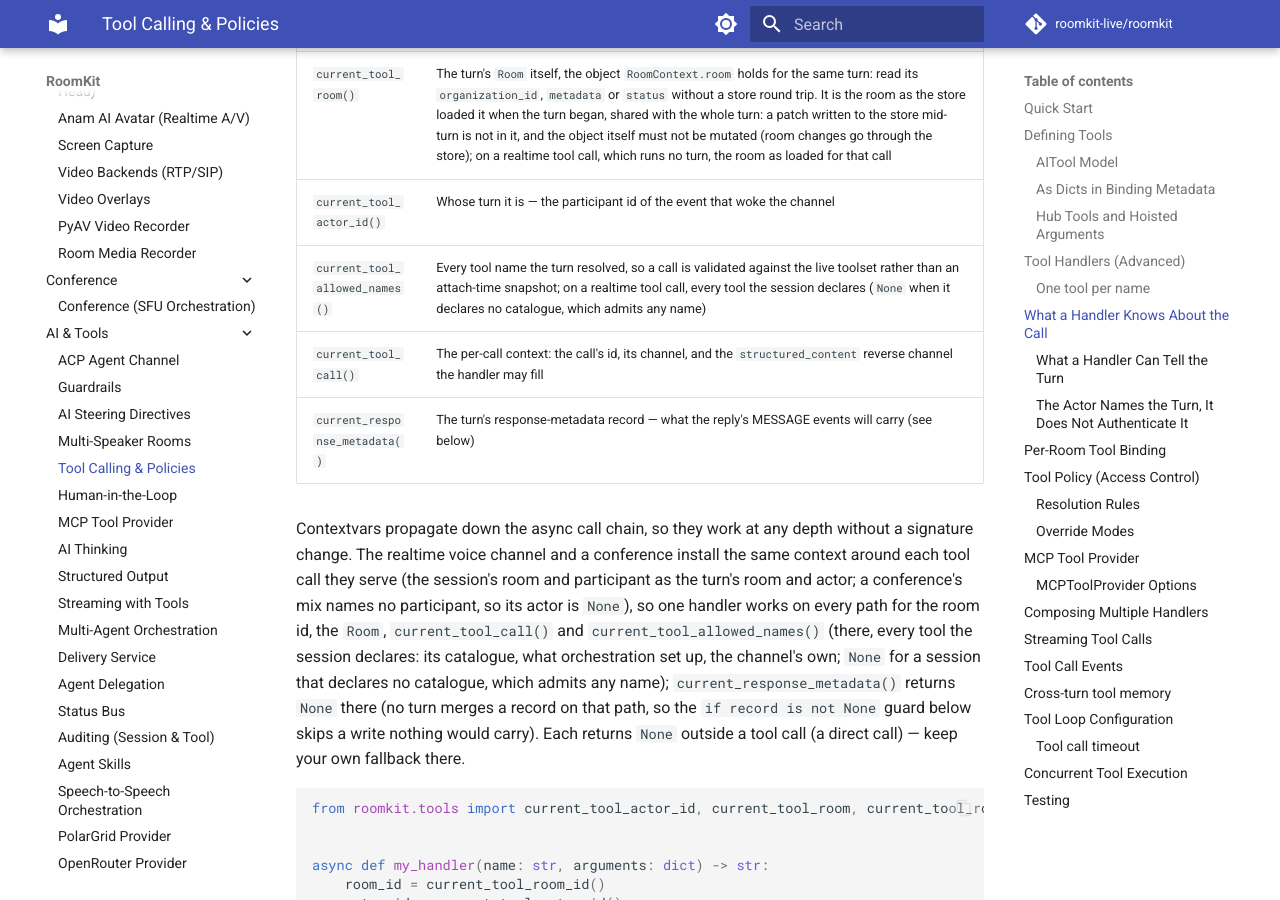
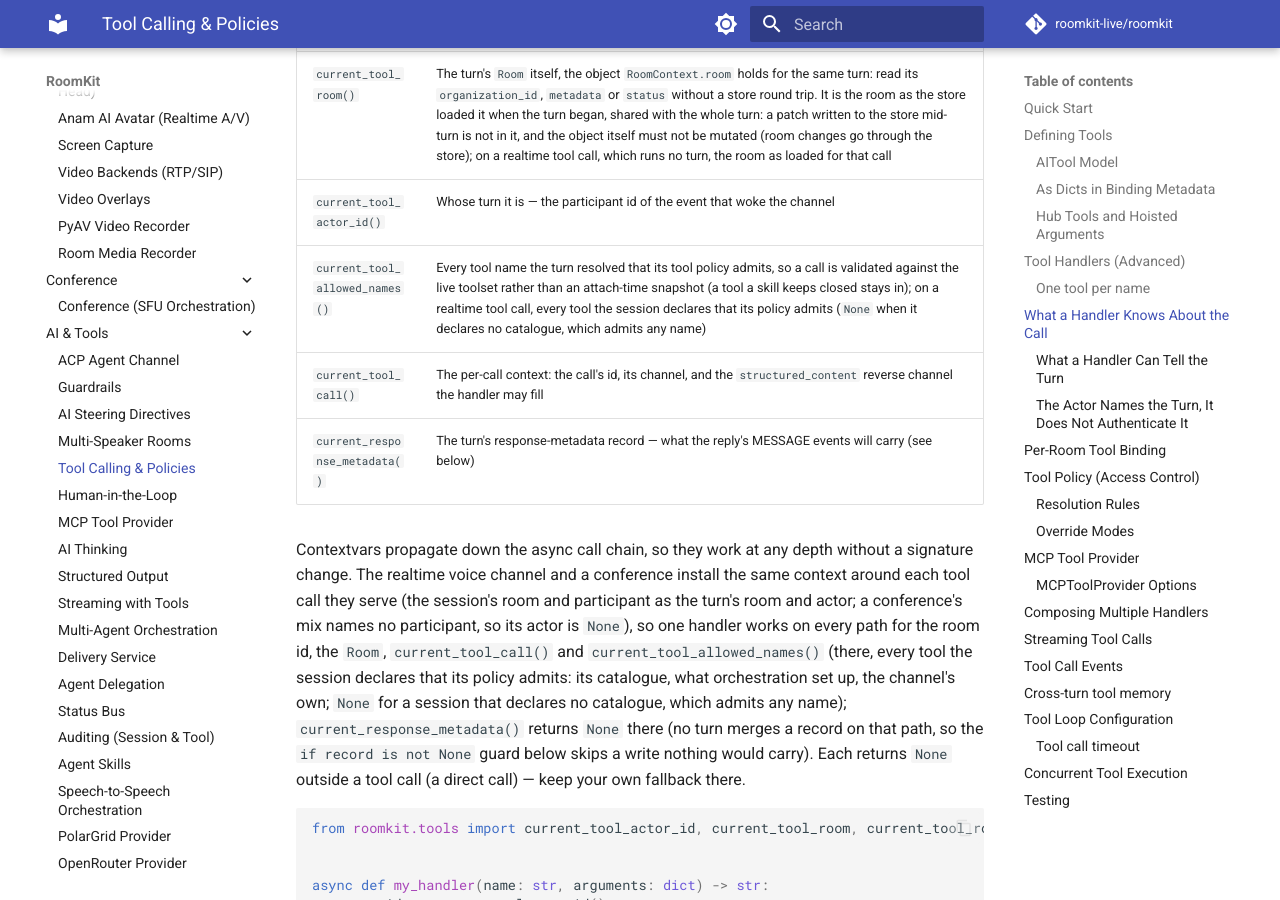
Before and after one commit to roomkit-live/roomkit-docs, an MkDocs documentation site: the page built from docs/guides/tool-calling.md, in a window 1280 px wide and 900 px high, scrolled down 7803 px. Built offline with MkDocs 1.6.1 and Material for MkDocs 9.7.7, drawn with Linux system fonts in a browser that asks for light colours; comment, search, counter and statistics services are not loaded.

Commit message:
docs(tools): current_tool_allowed_names() lists what the turn's policy admits (RMK-420)

```diff
--- a/docs/guides/tool-calling.md
+++ b/docs/guides/tool-calling.md
@@ -331,7 +331,7 @@ running. These accessors read the current turn from a contextvar instead:
 | `current_tool_room_id()` | Which room this turn belongs to |
 | `current_tool_room()` | The turn's `Room` itself, the object `RoomContext.room` holds for the same turn: read its `organization_id`, `metadata` or `status` without a store round trip. It is the room as the store loaded it when the turn began, shared with the whole turn: a patch written to the store mid-turn is not in it, and the object itself must not be mutated (room changes go through the store); on a realtime tool call, which runs no turn, the room as loaded for that call |
 | `current_tool_actor_id()` | Whose turn it is — the participant id of the event that woke the channel |
-| `current_tool_allowed_names()` | Every tool name the turn resolved, so a call is validated against the live toolset rather than an attach-time snapshot; on a realtime tool call, every tool the session declares (`None` when it declares no catalogue, which admits any name) |
+| `current_tool_allowed_names()` | Every tool name the turn resolved that its tool policy admits, so a call is validated against the live toolset rather than an attach-time snapshot (a tool a skill keeps closed stays in); on a realtime tool call, every tool the session declares that its policy admits (`None` when it declares no catalogue, which admits any name) |
 | `current_tool_call()` | The per-call context: the call's id, its channel, and the `structured_content` reverse channel the handler may fill |
 | `current_response_metadata()` | The turn's response-metadata record — what the reply's MESSAGE events will carry (see below) |
 
@@ -341,9 +341,9 @@ install the same context around each tool call they serve (the session's room
 and participant as the turn's room and actor; a conference's mix names no
 participant, so its actor is `None`), so one handler works on every path for
 the room id, the `Room`, `current_tool_call()` and
-`current_tool_allowed_names()` (there, every tool the session declares: its
-catalogue, what orchestration set up, the channel's own; `None` for a session
-that declares no catalogue, which admits any name);
+`current_tool_allowed_names()` (there, every tool the session declares that
+its policy admits: its catalogue, what orchestration set up, the channel's
+own; `None` for a session that declares no catalogue, which admits any name);
 `current_response_metadata()` returns `None` there (no turn merges a record on
 that path, so the `if record is not None` guard below skips a write nothing
 would carry). Each returns `None` outside a
```
Also changed, not shown: docs/features.md (+1 -1 lines).
